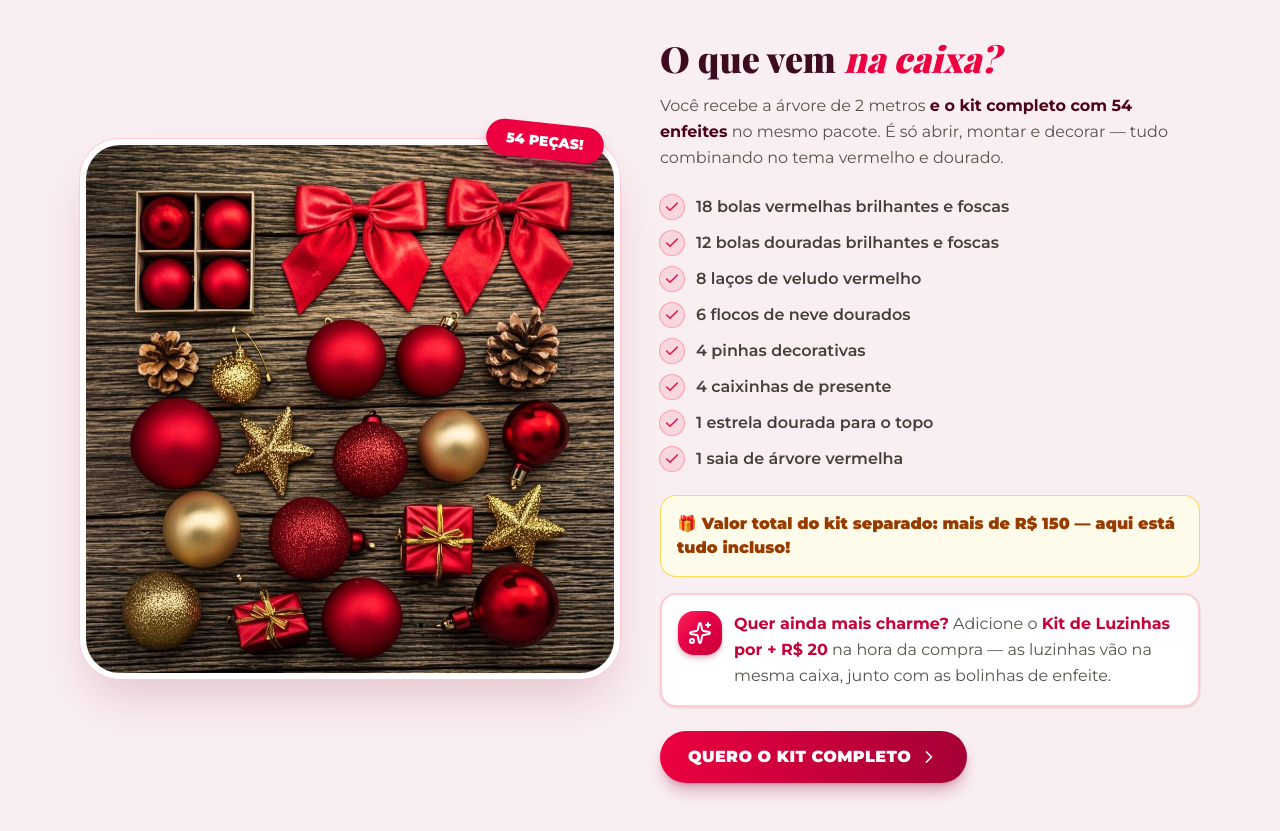
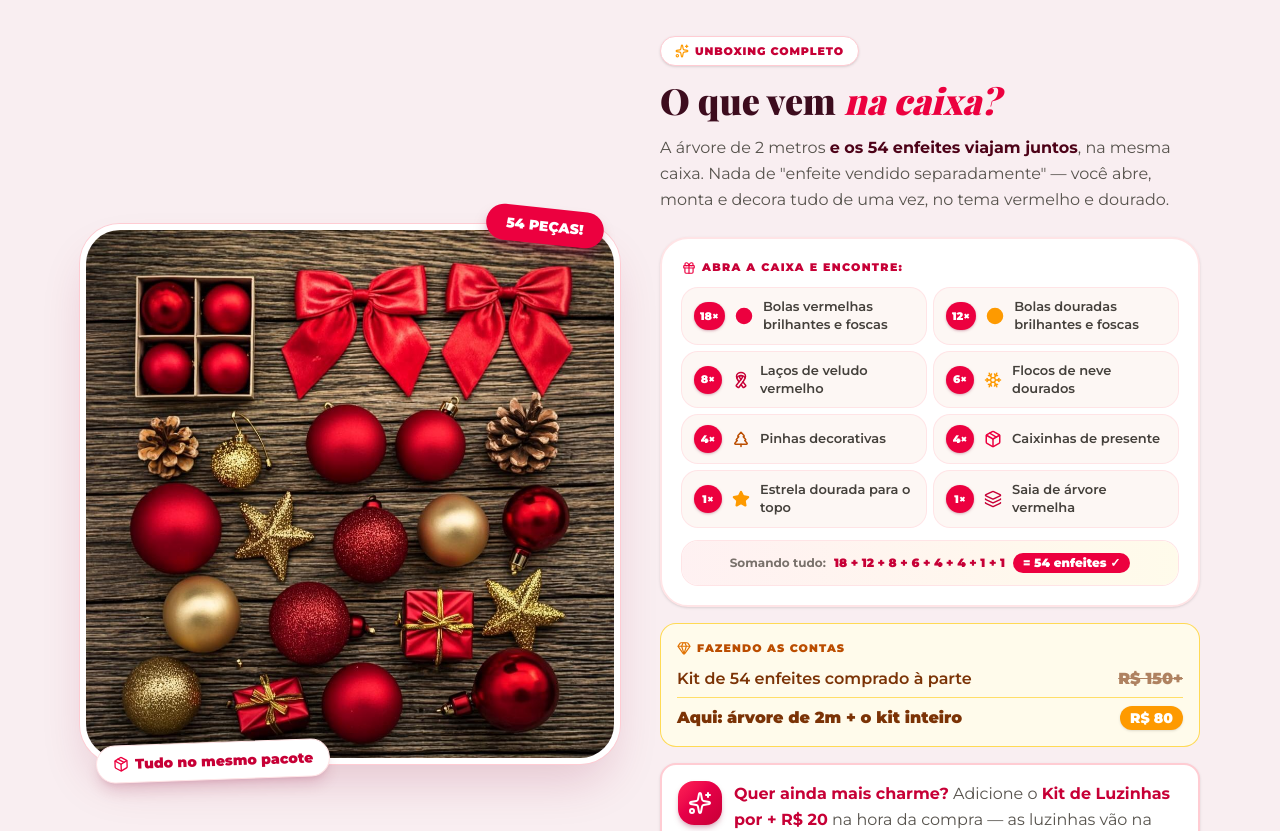
Before and after one commit to otavioonishi/club-do-garimpo, a Next.js app: page / in a window 1280 px wide. Shown: the part 1880-2711 px from the top of the page. Built offline with nearby package versions, Linux system fonts and the light colour scheme.

Commit message:
Seção 'O que vem na caixa' mais convincente: checklist de unboxing com selos de quantidade e ícones, prova da soma 54 peças, mini-tabela de economia e chip 'Tudo no mesmo pacote'

```diff
--- a/src/app/page.tsx
+++ b/src/app/page.tsx
@@ -8,7 +8,6 @@ import {
   Sparkles,
   Gem,
   Star,
-  Check,
   QrCode,
   Flame,
   TreePine,
@@ -16,6 +15,11 @@ import {
   ChevronRight,
   Heart,
   ShoppingBag,
+  Circle,
+  Ribbon,
+  Snowflake,
+  Package,
+  Layers,
 } from "lucide-react";
 import { SITE_CONFIG, whatsappOrderUrl } from "@/config";
 import Countdown from "@/components/site/countdown";
@@ -70,14 +74,14 @@ const BENEFITS = [
 ];
 
 const KIT_ITEMS = [
-  "18 bolas vermelhas brilhantes e foscas",
-  "12 bolas douradas brilhantes e foscas",
-  "8 laços de veludo vermelho",
-  "6 flocos de neve dourados",
-  "4 pinhas decorativas",
-  "4 caixinhas de presente",
-  "1 estrela dourada para o topo",
-  "1 saia de árvore vermelha",
+  { qty: 18, label: "Bolas vermelhas brilhantes e foscas", icon: Circle, iconClass: "fill-rose-600 text-rose-600" },
+  { qty: 12, label: "Bolas douradas brilhantes e foscas", icon: Circle, iconClass: "fill-amber-500 text-amber-500" },
+  { qty: 8, label: "Laços de veludo vermelho", icon: Ribbon, iconClass: "text-rose-700" },
+  { qty: 6, label: "Flocos de neve dourados", icon: Snowflake, iconClass: "text-amber-500" },
+  { qty: 4, label: "Pinhas decorativas", icon: TreePine, iconClass: "text-amber-700" },
+  { qty: 4, label: "Caixinhas de presente", icon: Package, iconClass: "text-rose-600" },
+  { qty: 1, label: "Estrela dourada para o topo", icon: Star, iconClass: "fill-amber-500 text-amber-500" },
+  { qty: 1, label: "Saia de árvore vermelha", icon: Layers, iconClass: "text-rose-700" },
 ];
 
 const TESTIMONIALS: {
@@ -527,33 +531,80 @@ function KitSection() {
           <div className="absolute -top-4 right-4 rotate-6 rounded-full bg-rose-600 px-5 py-2 text-sm font-black uppercase text-white shadow-lg shadow-rose-900/40">
             54 peças!
           </div>
+          <div className="absolute -bottom-4 left-4 flex -rotate-2 items-center gap-1.5 rounded-full border border-rose-100 bg-white px-4 py-2 text-xs font-black text-rose-700 shadow-lg shadow-rose-900/15 sm:text-sm">
+            <Package className="h-4 w-4 text-rose-600" aria-hidden="true" />
+            Tudo no mesmo pacote
+          </div>
         </div>
 
         <div>
-          <h2 className="font-display text-3xl font-black leading-tight text-[#3d0c1e] sm:text-4xl">
+          <p className="inline-flex items-center gap-1.5 rounded-full border border-rose-200 bg-white px-3.5 py-1.5 text-[11px] font-black uppercase tracking-[0.08em] text-rose-700 shadow-sm">
+            <Sparkles className="h-3.5 w-3.5 text-amber-500" aria-hidden="true" />
+            Unboxing completo
+          </p>
+          <h2 className="mt-3 font-display text-3xl font-black leading-tight text-[#3d0c1e] sm:text-4xl">
             O que vem <span className="italic text-rose-600">na caixa?</span>
           </h2>
           <p className="mt-3 text-base leading-relaxed text-stone-600">
-            Você recebe a árvore de 2 metros <strong className="text-rose-950">e o kit completo com 54
-            enfeites</strong> no mesmo pacote. É só abrir, montar e decorar —
-            tudo combinando no tema vermelho e dourado.
+            A árvore de 2 metros <strong className="text-rose-950">e os 54 enfeites viajam
+            juntos</strong>, na mesma caixa. Nada de "enfeite vendido separadamente" —
+            você abre, monta e decora tudo de uma vez, no tema vermelho e dourado.
           </p>
 
-          <ul className="mt-6 space-y-3">
+          <div className="mt-6 rounded-[1.75rem] border-2 border-rose-100 bg-white p-4 shadow-sm sm:p-5">
+            <p className="flex items-center gap-1.5 text-[11px] font-black uppercase tracking-[0.12em] text-rose-700">
+              <Gift className="h-3.5 w-3.5 text-rose-600" aria-hidden="true" />
+              Abra a caixa e encontre:
+            </p>
+            <ul className="mt-3 grid gap-2 sm:grid-cols-2">
               {KIT_ITEMS.map((item) => (
-              <li key={item} className="flex items-center gap-3">
-                <span className="flex h-6 w-6 shrink-0 items-center justify-center rounded-full bg-rose-600/10 ring-1 ring-rose-400/60">
-                  <Check className="h-4 w-4 text-rose-600" aria-hidden="true" />
+                <li
+                  key={item.label}
+                  className="flex items-center gap-2.5 rounded-2xl bg-[#FDF7F4] px-3 py-2.5 ring-1 ring-rose-100"
+                >
+                  <span className="flex h-7 min-w-7 shrink-0 items-center justify-center rounded-full bg-rose-600 px-1.5 text-[11px] font-black text-white shadow-sm shadow-rose-900/25">
+                    {item.qty}×
                   </span>
-                <span className="text-sm font-semibold text-stone-700 sm:text-base">{item}</span>
+                  <item.icon
+                    className={`h-4.5 w-4.5 shrink-0 ${item.iconClass}`}
+                    aria-hidden="true"
+                  />
+                  <span className="text-[13px] font-semibold leading-snug text-stone-700">
+                    {item.label}
+                  </span>
                 </li>
               ))}
             </ul>
+            <div className="mt-3.5 flex flex-wrap items-center justify-center gap-x-2 gap-y-1 rounded-2xl bg-gradient-to-r from-rose-50 to-amber-50 px-4 py-3 ring-1 ring-rose-100">
+              <span className="text-[11px] font-bold text-stone-500 sm:text-xs">
+                Somando tudo:
+              </span>
+              <span className="text-[11px] font-black text-rose-700 sm:text-xs">
+                18 + 12 + 8 + 6 + 4 + 4 + 1 + 1
+              </span>
+              <span className="rounded-full bg-rose-600 px-2.5 py-0.5 text-[11px] font-black text-white sm:text-xs">
+                = 54 enfeites ✓
+              </span>
+            </div>
+          </div>
 
-          <div className="mt-6 rounded-2xl border border-amber-300/80 bg-amber-50 p-4">
-            <p className="text-sm font-black text-amber-800 sm:text-base">
-              🎁 Valor total do kit separado: mais de R$ 150 — aqui está tudo incluso!
+          <div className="mt-4 rounded-2xl border border-amber-300/80 bg-amber-50 p-4">
+            <p className="flex items-center gap-1.5 text-[11px] font-black uppercase tracking-[0.1em] text-amber-700">
+              <Gem className="h-3.5 w-3.5 text-amber-600" aria-hidden="true" />
+              Fazendo as contas
             </p>
+            <div className="mt-2.5 space-y-1.5">
+              <p className="flex items-center justify-between gap-3 text-sm font-semibold text-amber-900 sm:text-base">
+                <span>Kit de 54 enfeites comprado à parte</span>
+                <span className="shrink-0 font-black line-through opacity-60">R$ 150+</span>
+              </p>
+              <p className="flex items-center justify-between gap-3 border-t border-amber-300/70 pt-2 text-sm font-black text-amber-900 sm:text-base">
+                <span>Aqui: árvore de 2m + o kit inteiro</span>
+                <span className="shrink-0 rounded-full bg-amber-500 px-2.5 py-0.5 text-sm text-white shadow-sm">
+                  R$ 80
+                </span>
+              </p>
+            </div>
           </div>
 
           <div className="mt-4 flex items-start gap-3 rounded-2xl border-2 border-rose-200 bg-white p-4 shadow-sm">
```
Lines whose indentation alone changed are shown as unchanged.
